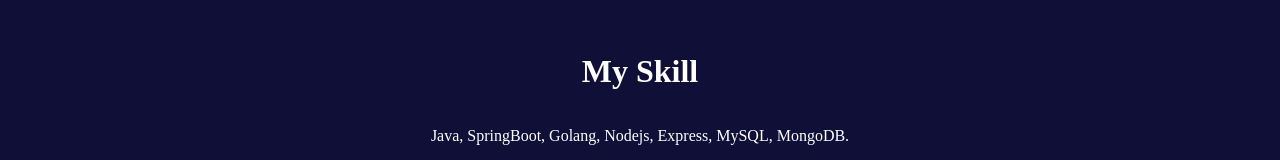
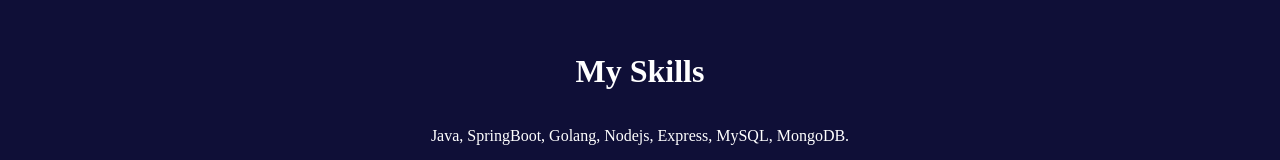
Before and after one commit to NuntapongS/my-portfolio, a React (Create React App) app: page / in a window 1280 px wide. Shown: the part 1517-1677 px from the top of the page. Built offline with nearby package versions, Linux system fonts and the light colour scheme.

Commit message:
edit: wording

```diff
--- a/src/components/mySkills.tsx
+++ b/src/components/mySkills.tsx
@@ -13,7 +13,7 @@
   const word: IMySkills = skills;
   return (
     <div className="landing-3">
-      <h1 className="title-landing">My Skill</h1>
+      <h1 className="title-landing">My Skills</h1>
       <div className="text-content">
         <p>{word.backendSkills}</p>
         <p>{word.frontendSkills}</p>
```
